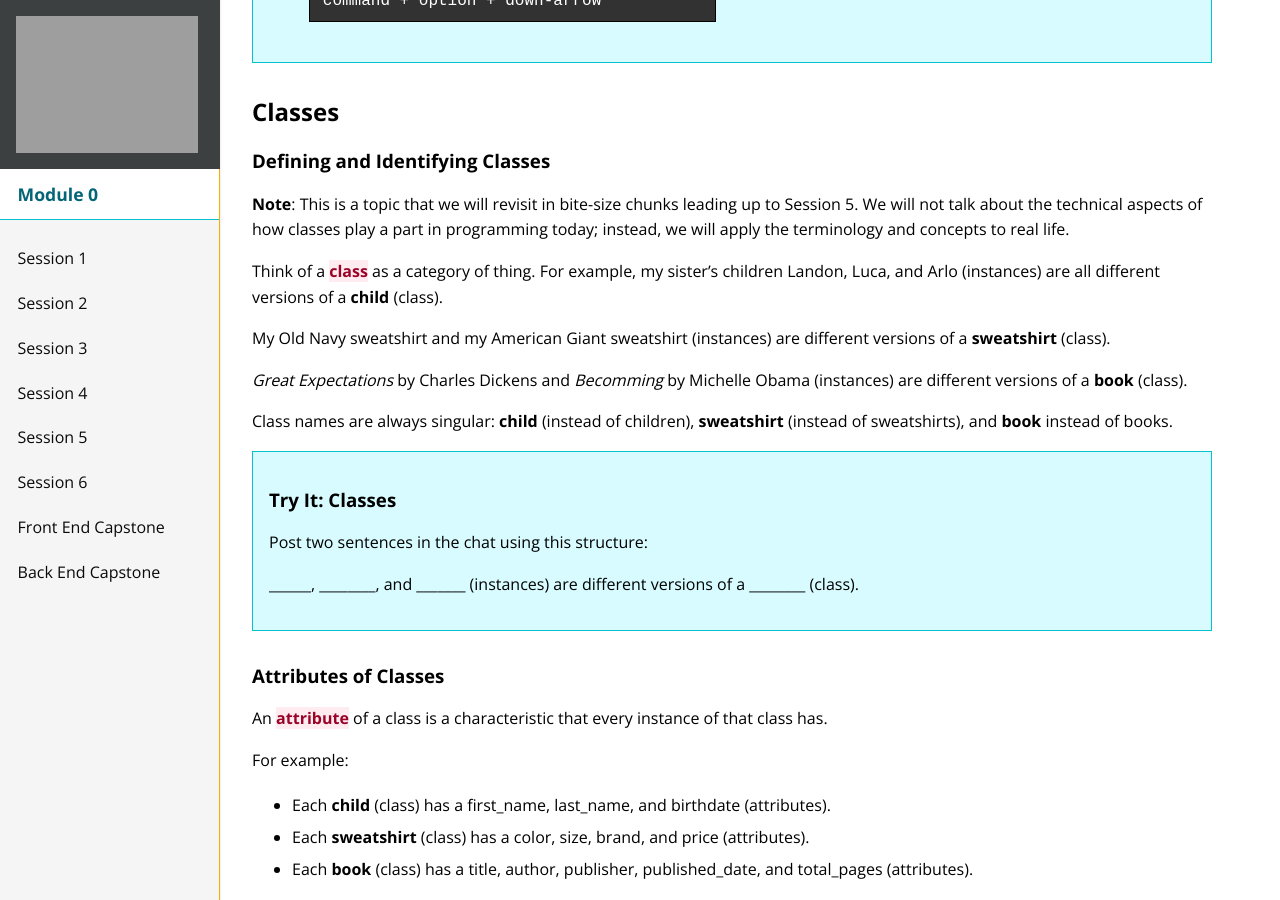
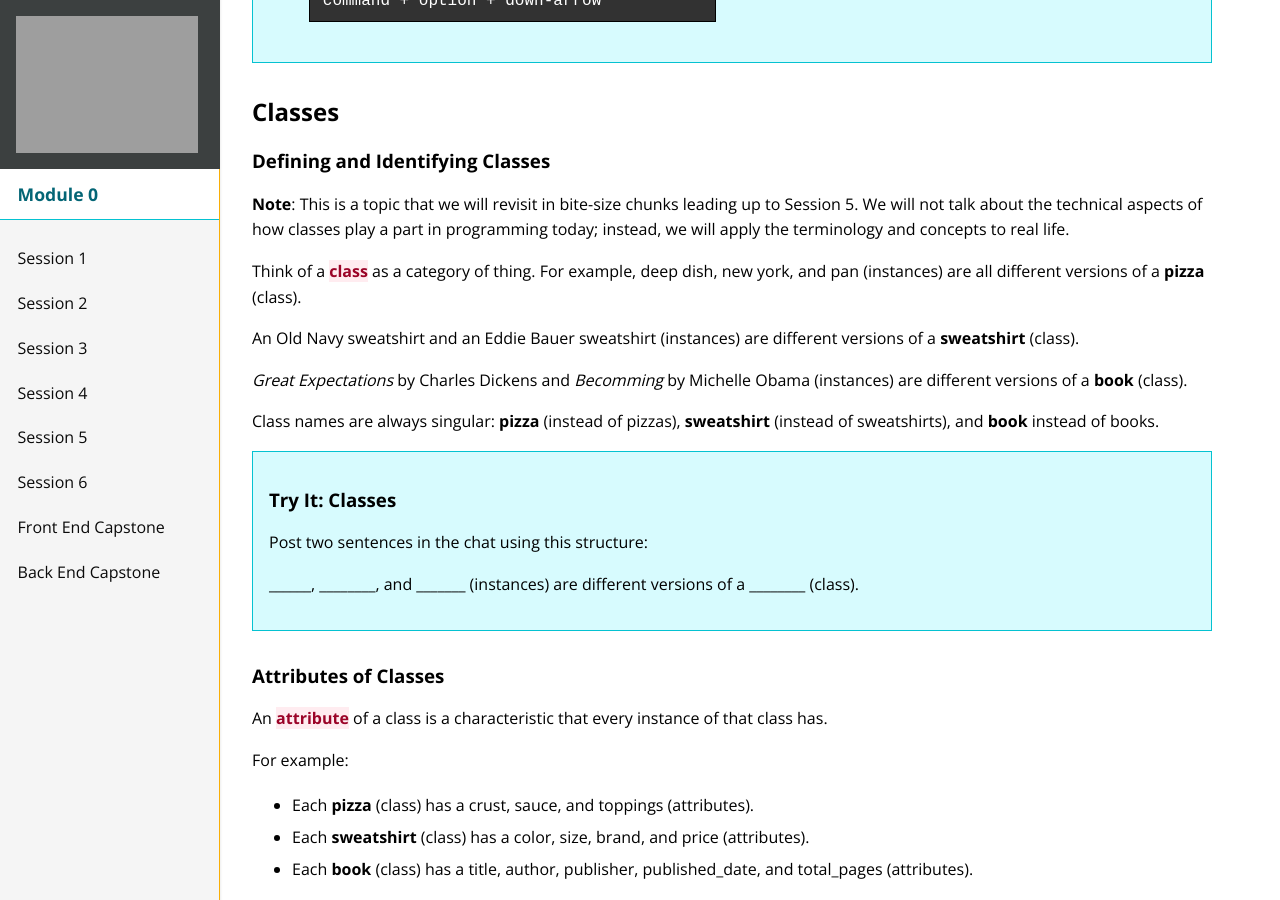
Before and after one commit to turingschool/mod-0-curriculum, a Jekyll site: the page built from session2/index.md, in a window 1280 px wide and 900 px high, scrolled down 3522 px. Built offline with Jekyll 4.4.1, drawn with Linux system fonts in a browser that asks for light colours; nearby versions of some CDN libraries.

Commit message:
Change classes example to pizza in session 2

```diff
--- a/session2/index.md
+++ b/session2/index.md
@@ -191,13 +191,13 @@ Initially, your flow will be slower as you learn and memorize each of the shortc
 
 **Note**: This is a topic that we will revisit in bite-size chunks leading up to Session 5. We will not talk about the technical aspects of how classes play a part in programming today; instead, we will apply the terminology and concepts to real life.
 
-Think of a <span class="vocab">class</span> as a category of thing. For example, my sister's children Landon, Luca, and Arlo (instances) are all different versions of a **child** (class).
+Think of a <span class="vocab">class</span> as a category of thing. For example, deep dish, new york, and pan (instances) are all different versions of a **pizza** (class).
 
-My Old Navy sweatshirt and my American Giant sweatshirt (instances) are different versions of a **sweatshirt** (class).
+An Old Navy sweatshirt and an Eddie Bauer sweatshirt (instances) are different versions of a **sweatshirt** (class).
 
 _Great Expectations_ by Charles Dickens and _Becomming_ by Michelle Obama (instances) are different versions of a **book** (class).
 
-Class names are always singular: **child** (instead of children), **sweatshirt** (instead of sweatshirts), and **book** instead of books.
+Class names are always singular: **pizza** (instead of pizzas), **sweatshirt** (instead of sweatshirts), and **book** instead of books.
 
 <div class="try-it">
   <h3>Try It: Classes</h3>
@@ -211,7 +211,7 @@ An <span class="vocab">attribute</span> of a class is a characteristic that ever
 
 For example:
 
-- Each **child** (class) has a first_name, last_name, and birthdate (attributes).
+- Each **pizza** (class) has a crust, sauce, and toppings (attributes).
 - Each **sweatshirt** (class) has a color, size, brand, and price (attributes).
 - Each **book** (class) has a title, author, publisher, published_date, and total_pages (attributes).
 
```
